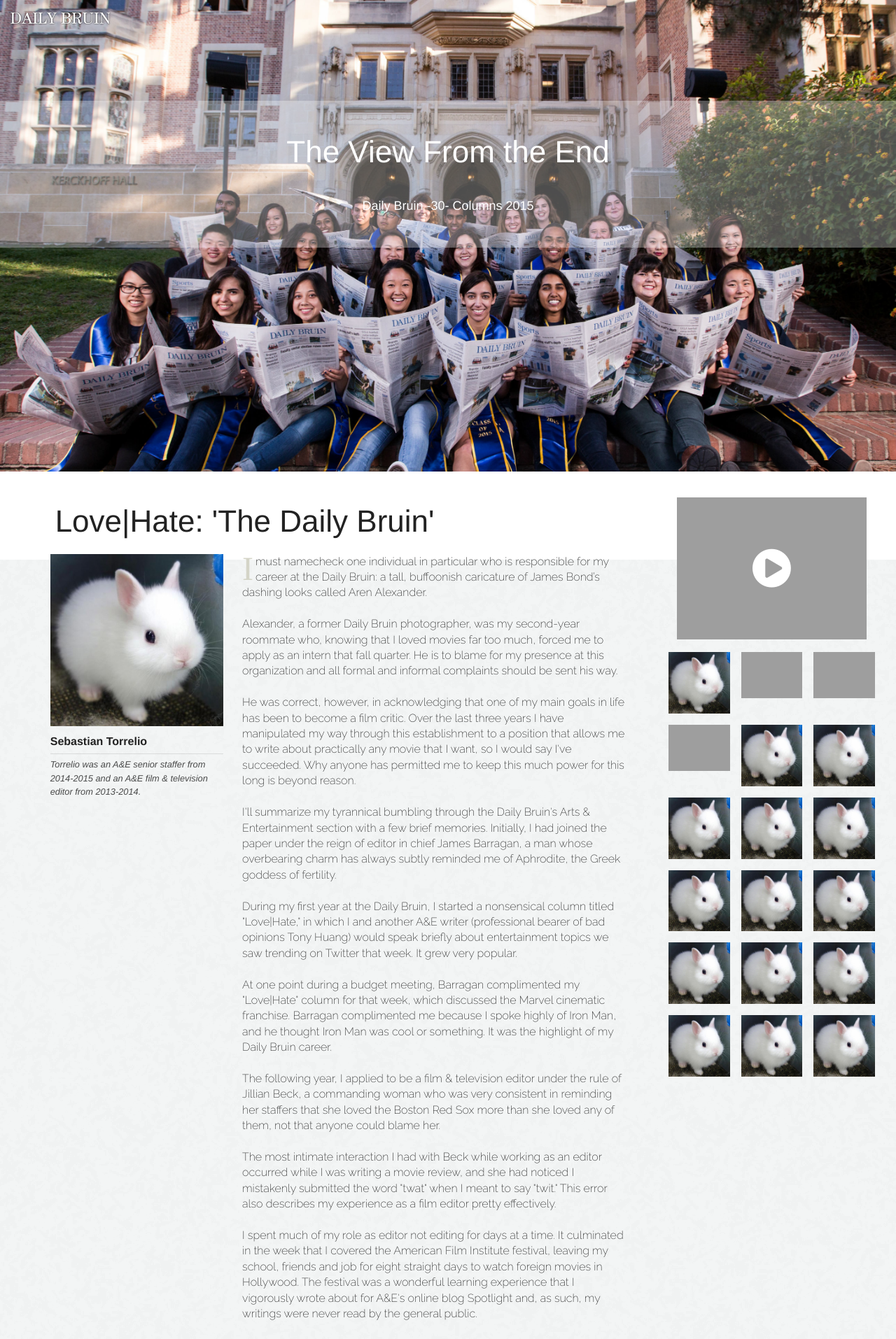
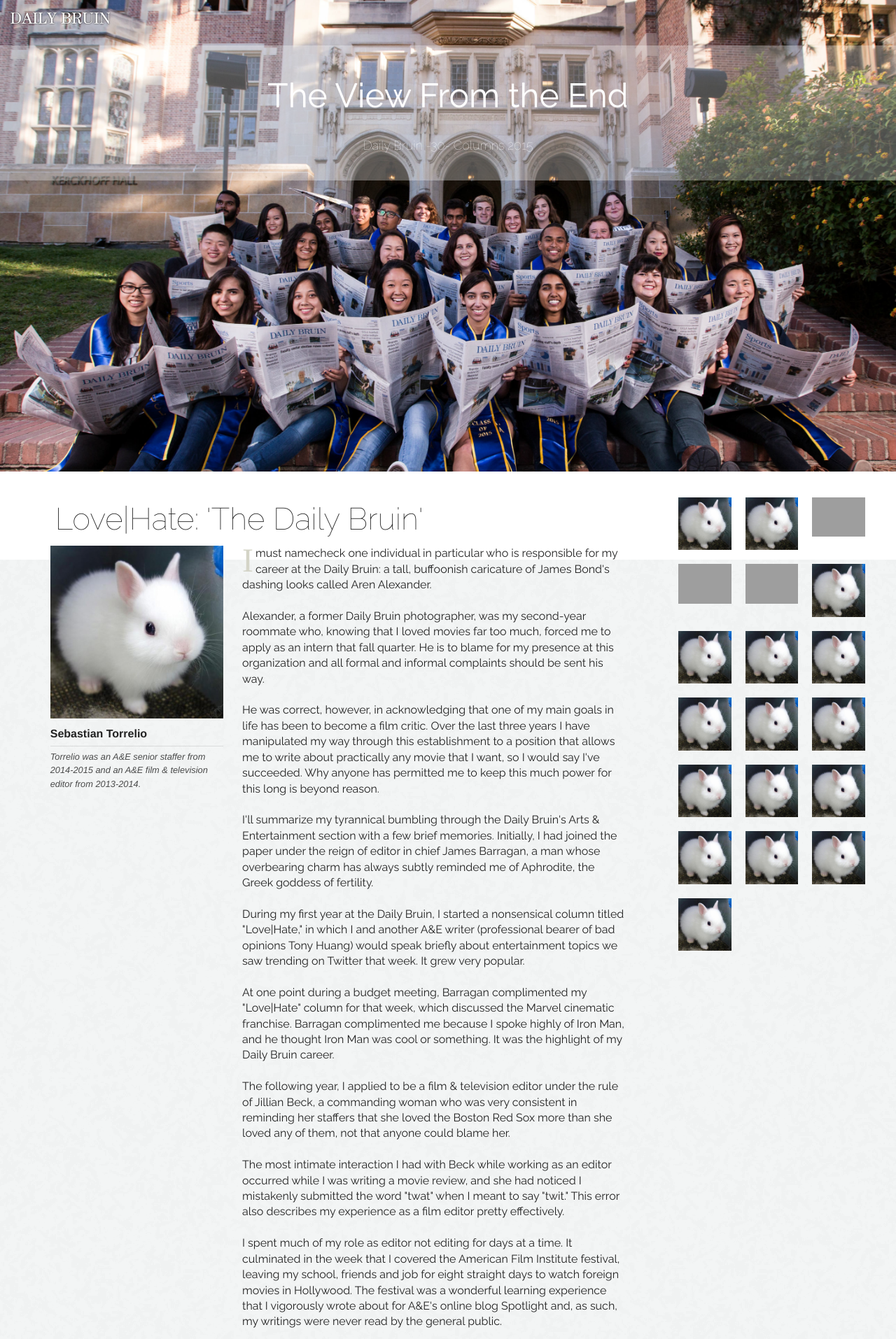
Before and after one commit to dailybruin/gradissue-2015, a PHP site: page /30-columns/index.html in a window 1280 px wide, after a click that opens the changed part. Shown: the top 1914 px of the page at 70% size. Run offline with PHP 8.4, Linux system fonts and the light colour scheme; some libraries are stand-ins or nearby versions; grey boxes are pictures that could not be loaded.

Commit message:
more changes on styling

```diff
--- a/30-columns/columns.css
+++ b/30-columns/columns.css
@@ -2,18 +2,18 @@ html {
     background-image: url("./image/bg.png");
 }
 #descriptor p {
-  font-size: 120%;
+  margin-top: 5px;
 }
 
 p{
-  font-family: 'Raleway', sans-serif;
+
 }
 #layer {
   position: absolute;
   z-index: 4;
   width: 100%;
   left: 0;
-  top: 18%;
+  top: 65px;
   text-align: center;
   background-color: rgba(255,255,255,0.3);
   padding:3%;
@@ -92,10 +92,7 @@ height: auto;
 
 
 [class*="block-grid-"]>li{
-  padding-top: 0px;
-  padding-right: 0.5rem;
-  padding-bottom: 1.0rem;
-  padding-left: 0.5rem;
+
 }
 .flex-video{
   margin-left:1%;
@@ -147,9 +144,26 @@ footer {
   margin-bottom: 2%;
 }
 
-#tagline h1,h5{
+#tagline h5{
+  font-family: 'Raleway', sans-serif;
+  color: white;
+  font-weight: 100;
+  margin: 0px;
+}
+#tagline h1{
+  font-family: 'Raleway', sans-serif;
+  color: white;
+  font-size: 300%;
+  font-weight: 500;
+   text-shadow: 0 1px 0 rgba(255, 255, 255, 0.4);
+}
 
-  color: white;
+
+h1{
+   font-family: 'Raleway', sans-serif;
+   font-weight: 100;
+   margin: 0px;
+}
 }
 .blurb{
   padding: 2%;
@@ -168,6 +182,7 @@ footer {
 }
 
 #descriptor{
+
   margin-left: auto;
   margin-right: auto;
 }
@@ -178,13 +193,15 @@ footer {
 }
 
 #descriptor h1 .article h1 {
-    font-family: 'Roboto Condensed', sans-serif;
     line-height: 1em;
     margin: 10px 0 0 0;
 }
 
 p {
     line-height: 1.4em;
+    font-family: 'Raleway', sans-serif;
+    font-weight: 400;
+
 }
 
 .thumb img {
--- a/30-columns/index.html
+++ b/30-columns/index.html
@@ -5,7 +5,7 @@
          <link rel="icon" type="image/png" href="../img/icon.png" >
         <link rel="stylesheet" href="../css/foundation.min.css" />
         <link href="columns.css" rel="stylesheet" type="text/css">
-        <link href='http://fonts.googleapis.com/css?family=Raleway:200' rel='stylesheet' type='text/css'>
+        <link href='http://fonts.googleapis.com/css?family=Raleway:400,100' rel='stylesheet' type='text/css'>
         <link href='http://fonts.googleapis.com/css?family=Lato:300,700|Roboto+Condensed' rel='stylesheet' type='text/css'>
         <script src="http://code.jquery.com/jquery-1.10.1.min.js" type="text/javascript"></script>
         <script src="hashchange.js" type="text/javascript"></script>
@@ -29,23 +29,24 @@
 <!--grid-->
 
         <div class="row">
-                <div class="small-12 medium-3 large-3 columns right">
+                <div class="small-12 medium-12 large-3 columns right">
                     <div id="profile-wrap">
-                    <!--video bunny-->
-                    <ul class="small-block-grid-2 medium-block-grid-1 large-block-grid-1 middle">
+                    <!--video bunny
+                    <ul class="small-block-grid-2 medium-block-grid-2 large-block-grid-1 middle">
                     <li>
                         <div id="overlay">
-                            <a href="#video">
+                            <a href="#">
                                 <img src="image/bunny3.jpg" class="thumb">
                                 <i style="font-size: 4em; color: white; position: absolute; top: 50%; left: 50%; z-index: 9; transform: translate(-50%, -50%);" class="fa fa-play-circle"></i>
                             </a>
                         </div>
                     </li>
-                    </ul>
+                    </ul>-->
+                    <!--other bunnies-->
+                    <ul class="small-block-grid-4 medium-block-grid-4 large-block-grid-3">
 
-                <div class="row">
-                    <!--other bunnies-->
-                    <ul class="small-block-grid-4 medium-block-grid-2 large-block-grid-3">
+                    <li> <a href="#" class="thumb"><span class="mask"></span><span class="teaser">Intro</span>
+                        <img src="image/bunny.jpg" ></a></li>
 
                     <li> <a href="#Sebastian" class="thumb"><span class="mask"></span><span class="teaser"></span>
                         <img src="image/bunny.jpg" ></a></li>
@@ -101,20 +102,22 @@
                     <li> <a href="#James" class="thumb"><span class="mask"></span><span class="teaser"></span>
                         <img src="image/bunny.jpg" ></a></li>
                     </ul>
-                </div>
             </div>
             </div>
 
-                <div class="small-12 medium-9 large-9 columns left" >
+                <div class="small-12 medium-12 large-9 columns left" >
 
                     <div id="descriptor" class="article">
                     <h1>What are -30- Columns?</h1>
                     <p>Any writer is familiar with the difficulty of deciding where to place the final period in a story and declare it complete. When breaking news still traveled by wire, journalists would tap "-30-" into their telegrams to signal the end of their transmissions. Graduating Daily Bruin staffers and UCLA community members share their wisdom, memories and the view from the end of another year in their -30- columns.
                         <br> <br>
                     Click on the profiles on the right to read about what our seniors have to say.
+
+                      <div class="flex-video">
+                    <iframe width="640" height="400" align="middle" src="https://www.youtube.com/embed/2CzH75hzyeY?rel=0" frameborder="0" allowfullscreen></iframe></div>
                     </p>
                     </div>
-
+<!--
                     <div id="video" class="article">
                     <h1>Join DB Online</h1>
                     <div class="row">
@@ -123,7 +126,7 @@
                     <iframe width="640" height="400" align="middle" src="https://www.youtube.com/embed/2CzH75hzyeY?rel=0" frameborder="0" allowfullscreen></iframe></div>
                     <p >TAt vero eos et accusamus et iusto odio dignissimos ducimus qui blanditiis praesentium voluptatum deleniti atque corrupti quos dolores et quas molestias excepturi sint occaecati cupiditate non provident, similique sunt in culpa qui officia deserunt mollitia animi, id est laborum et dolorum fuga. Et harum quidem rerum facilis est et expedita distinctio. Nam libero tempore, cum soluta nobis est eligendi optio cumque nihil impedit quo minus id quod maxime placeat facere possimus, omnis voluptas assumenda est, omnis dolor repellendus. Temporibus autem quibusdam et aut officiis debitis aut rerum necessitatibus saepe eveniet ut et voluptates repudiandae sint et molestiae non recusandae.<br/>
 
-                    </p></div></div></div>
+                    </p></div></div></div>-->
 
                     <div id="Sebastian" class="article">
                     <h1> Love|Hate: 'The Daily Bruin'</h1>
@@ -136,7 +139,7 @@
                     </div>
                     </div>
                     <div class="small-9 medium-9 large-8 columns">
-                    <p>I must namecheck one individual in particular who is responsible for my career at the Daily Bruin: a tall, buffoonish caricature of James Bond’s dashing looks called Aren Alexander. <br><br>
+                    <p>I must namecheck one individual in particular who is responsible for my career at the Daily Bruin: a tall, buffoonish caricature of James Bond&apos;s dashing looks called Aren Alexander. <br><br>
 
 Alexander, a former Daily Bruin photographer, was my second-year roommate who, knowing that I loved movies far too much, forced me to apply as an intern that fall quarter. He is to blame for my presence at this organization and all formal and informal complaints should be sent his way.<br><br>
 
@@ -216,12 +219,12 @@ I do hope I see some of them again, even if it must take some unrealized persona
                     </div></div></div> <!--end of an aritcle -->
 
 
-                </div><!--end of all articles->
-</div><!--end of row for the body-->
+                </div><!--end of all articles-->
+            </div><!--end of all row-->
 
          </div>
             <footer>
-                &copy; 2015 <a href="http://dailybruin.com/">Daily Bruin</a>. Page designed by Vivian Zhang</a>.
+                &copy; 2015 <a href="http://dailybruin.com/">Daily Bruin</a>. Page designed by Vivian Zhang and Harrison Liddiard</a>.
             </footer>
         </div>
 
```
